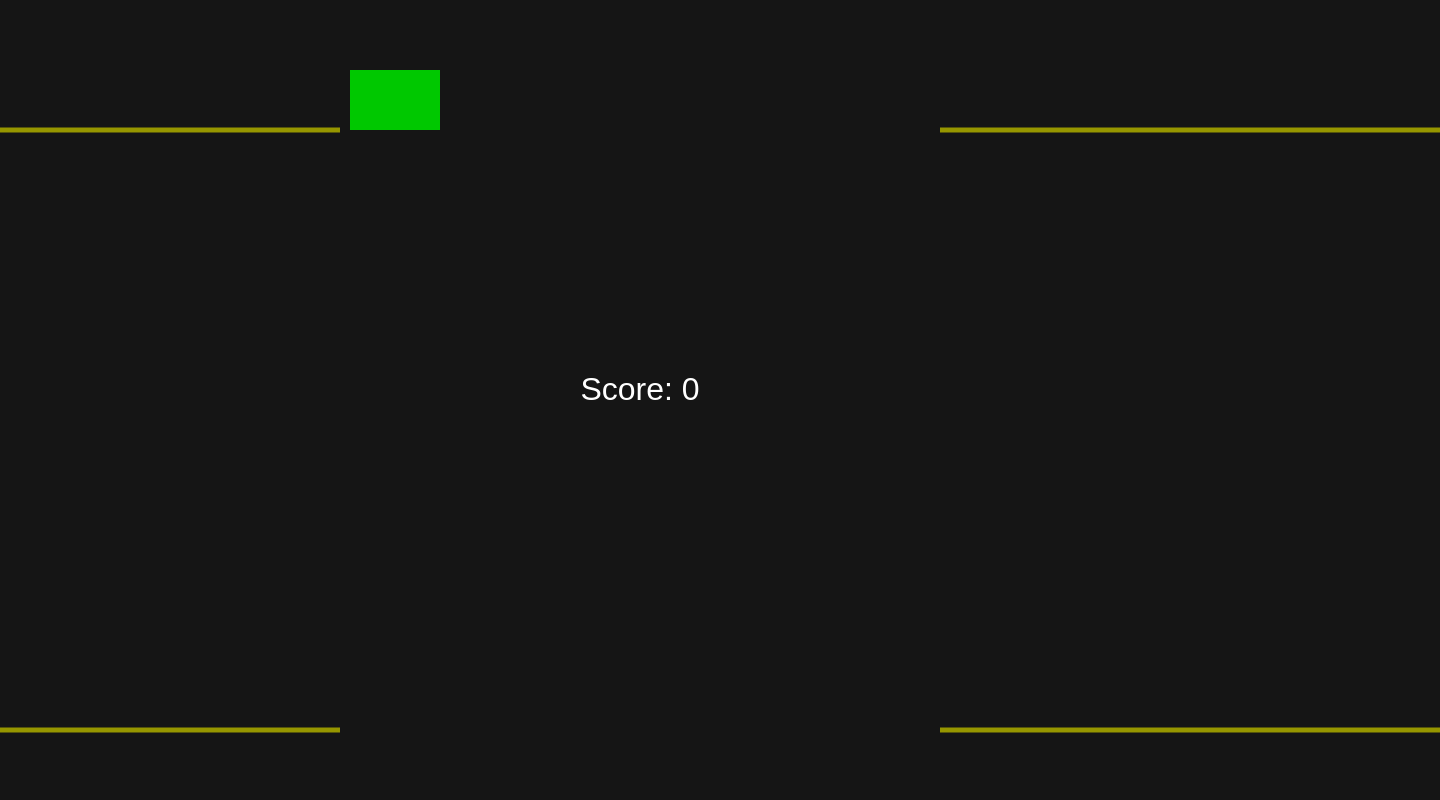
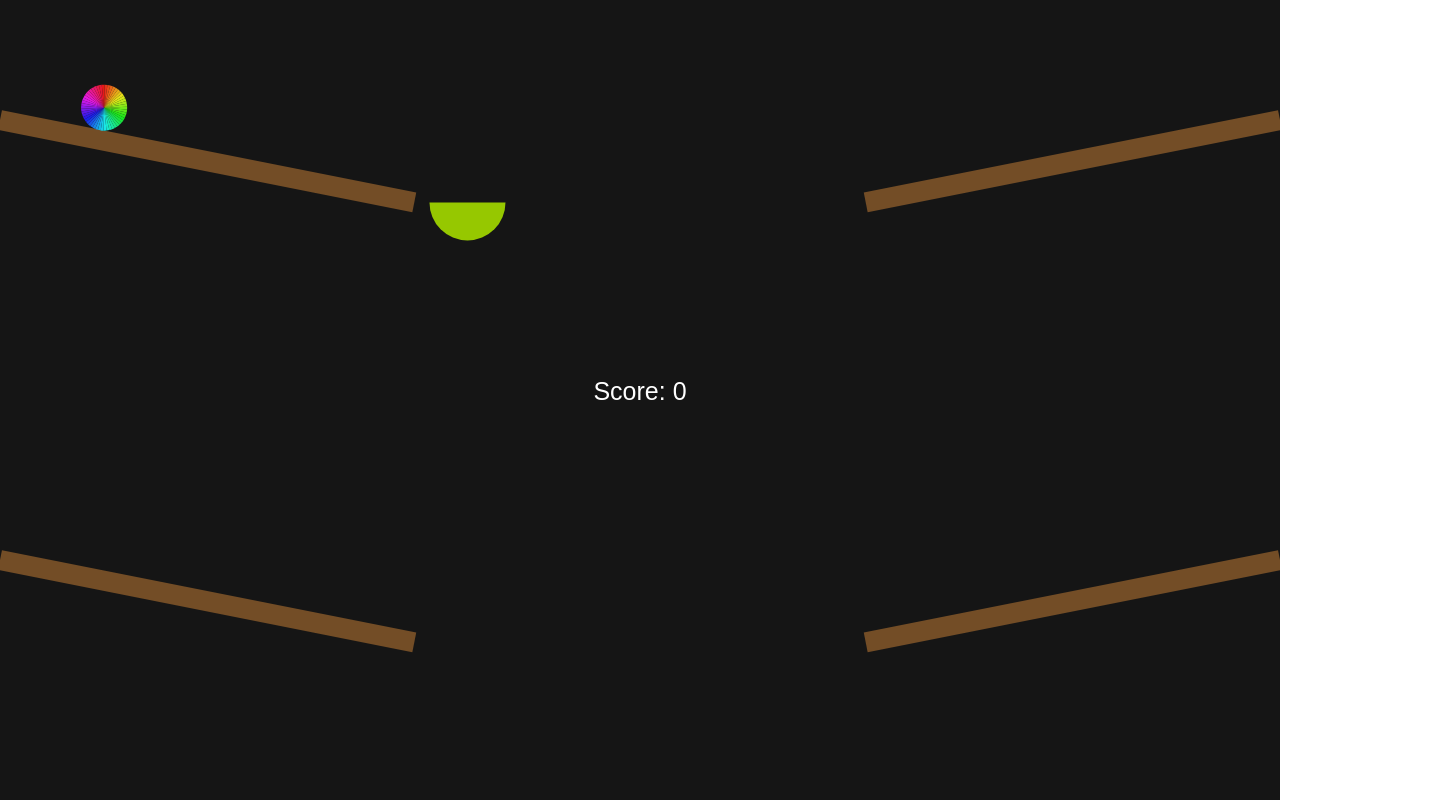
Before and after one commit to Yatchanek/Jajeczka, a plain HTML site: page index.html in a window 1280 px wide. Shown: the whole page, 1440 px wide, since content can reach past the window. Drawn offline with Linux system fonts and the light colour scheme.

Commit message:
Rotating balls, slopes, score, mouse control

```diff
--- a/index.html
+++ b/index.html
@@ -5,7 +5,7 @@
     <meta name="viewport" content="width=device-width, initial-scale=1.0">
     <link rel="stylesheet" href="style.css">
     <script src="script.js" defer></script>
-    <title>Document</title>
+    <title>Jajeczka</title>
 </head>
 <body>
     <canvas id="game"></canvas>
--- a/script.js
+++ b/script.js
@@ -5,29 +5,48 @@ const eggs = []
 let tickLength = 700
 let elapsedTime = 0
 let spawnInterval = 6
+let eggSpeed = Math.PI * 2
 let lastFrame = 0
 let ticks = 0
 let gameOver = false
 let score = 0
 let lastEgg = 0
 let preLastEgg = 1
-const moveDist = 100
+let mouseX = 0
+let mouseY = 0
+let w = gameWindow.width = window.innerWidth
+let h = gameWindow.height = window.innerHeight
+let eggSize = Math.max(w, h) * 0.018
+let slopeLength = w * 0.33
+let slopeAngle = Math.PI / 16
+let slopeWidth = 20
+let upper = h * 0.15
+let bottom = h * 0.70
 
 class Egg {
     constructor(pos) {
-        this.x = pos % 2 === 0 ? 30 - moveDist : gameWindow.width - 30 + moveDist
-        this.y = pos < 2 ? 100 : gameWindow.height - 100
-        this.r = 30
+        this.r = eggSize
+        this.x = pos % 2 === 0 ? 0 : w
+        this.y = pos < 2 ? upper - this.r - slopeWidth / 2 : bottom - this.r - slopeWidth / 2
         this.pos = pos
         this.dir = pos % 2 === 0 ? 1 : -1
         this.steps = 0
+        this.rotationSpeed = eggSpeed
+        this.angle = 0
+        this.interval = (Math.PI * 2) / 50
+        this.circ = this.r * Math.PI * 2
+        this.dist = 0
     }
 
-    update() {
+    update(delta) {
         if (!this.caught) {
-            this.steps++
-            this.x += moveDist * this.dir
-            if (this.steps === 6) {
+            this.angle += this.rotationSpeed * delta
+            let d = this.circ * (this.rotationSpeed * delta / (Math.PI * 2)) * this.dir
+            this.x += d * Math.cos(slopeAngle)
+            this.y += Math.abs(d) * Math.sin(slopeAngle)
+            this.dist += Math.abs(d)
+
+            if (this.dist >= slopeLength * 1.1) {
                 if (this.pos != player.pos) {
                     gameOver = true
                 }
@@ -36,6 +55,8 @@ class Egg {
                     score++
                     if (score > 0 && score % 10 === 0 && tickLength > 100) {
                         tickLength -=50
+                        eggSpeed += Math.PI * 0.075
+                        slopeAngle += Math.PI / 400
                     }
                     if (score > 0 && score % 25 === 0 && spawnInterval > 2) {
                         spawnInterval--
@@ -50,65 +71,87 @@ class Egg {
     }
 
     show() {
-        ctx.fillStyle = 'rgb(200, 0, 0)'
-        ctx.beginPath()
-        ctx.arc(this.x, this.y, this.r, 0, 2 * Math.PI)
-        ctx.fill()
+        let i = 0
+        ctx.strokeStyle = `rgb(${i}, 0, 0)`
+        ctx.lineWidth = 0
+            for(i = 0; i < 50; i++) {
+                ctx.fillStyle = `hsl(${360 * i / 50}, 80%, 50%)`
+                ctx.beginPath()
+                ctx.moveTo(this.x, this.y)
+                ctx.lineTo(this.x + this.r * Math.cos(i * this.interval + this.angle * this.dir), this.y + this.r * Math.sin(i * this.interval + this.angle * this.dir))
+                ctx.arc(this.x, this.y, this.r, i * this.interval + this.angle * this.dir, (i + 1) * this.interval + this.angle * this.dir)
+                ctx.moveTo(this.x + this.r * Math.cos((i+1) * this.interval + this.angle * this.dir), this.y + this.r * Math.sin((i+1) * this.interval + this.angle * this.dir))
+                ctx.lineTo(this.x, this.y)
+                ctx.closePath()
+                ctx.fill()
+            }
     }
 }
 
 class Player {
     constructor(x,y) {
-        this.w = 90
-        this.h = 60
+        this.w = Math.floor(Math.max(w, h) * 0.06)
+        this.h = Math.floor(Math.max(w, h) * 0.04)
         this.pos = 0
     }
 
     show() {
-        ctx.fillStyle = 'rgb(0, 200, 0)'
+        ctx.fillStyle = 'rgb(150, 200, 0)'
         switch(this.pos) {
             case 0:
-                this.x = 6 * moveDist - this.w
-                this.y = 100 - this.h / 2
+                this.x = slopeLength * Math.cos(slopeAngle) + this.w / 5
+                this.y = upper + slopeLength * Math.sin(slopeAngle)
             break
 
             case 1:
-                this.x = gameWindow.width - 6 * moveDist
-                this.y = 100 - this.h / 2
+                this.x = w - slopeLength * Math.cos(slopeAngle) - this.w * 1.2
+                this.y = upper + slopeLength * Math.sin(slopeAngle)
             break
 
             case 2:
-                this.x = 6 * moveDist - this.w
-                this.y = gameWindow.height - 100 - this.h / 2
+                this.x = slopeLength * Math.cos(slopeAngle) + this.w / 5
+                this.y = bottom + slopeLength * Math.sin(slopeAngle)
             break
 
             case 3:
-                this.x = gameWindow.width - 6 * moveDist
-                this.y = gameWindow.height - 100 - this.h / 2
+                this.x = w - slopeLength * Math.cos(slopeAngle) - this.w * 1.2
+                this.y = bottom + slopeLength * Math.sin(slopeAngle)
+                break
             break
         }
-        ctx.fillRect(this.x, this.y, this.w, this.h)
+        //ctx.fillRect(this.x, this.y, this.w, this.h)
+        ctx.beginPath()
+        ctx.arc(this.x + this.w / 2, this.y, this.w / 2, 0, Math.PI)
+        ctx.fill()
     }
 }
 
 function drawField() {
-    ctx.strokeStyle = 'rgb(150, 150, 0)'
-    ctx.lineWidth = 5
+    ctx.strokeStyle = 'rgb(115, 77, 38)'
+    ctx.lineWidth = slopeWidth
+
+    //Left up
     ctx.beginPath()
-    ctx.moveTo(0, 130)
-    ctx.lineTo(5 * moveDist, 130)
+    ctx.moveTo(0, upper)
+    ctx.lineTo(slopeLength * Math.cos(slopeAngle), upper + slopeLength * Math.sin(slopeAngle))
     ctx.stroke()
+
+    //Left Down
     ctx.beginPath()
-    ctx.moveTo(0, gameWindow.height - 70)
-    ctx.lineTo(5 * moveDist, gameWindow.height - 70)
+    ctx.moveTo(0, bottom)
+    ctx.lineTo(slopeLength * Math.cos(slopeAngle), bottom + slopeLength * Math.sin(slopeAngle))
     ctx.stroke()
+
+    //Right Up
     ctx.beginPath()
-    ctx.moveTo(gameWindow.width, 130)
-    ctx.lineTo(gameWindow.width - 5 * moveDist, 130)
+    ctx.moveTo(gameWindow.width, upper)
+    ctx.lineTo(gameWindow.width - slopeLength * Math.cos(slopeAngle), upper + slopeLength * Math.sin(slopeAngle))
     ctx.stroke()
+
+    //Right Down
     ctx.beginPath()
-    ctx.moveTo(gameWindow.width, gameWindow.height - 70)
-    ctx.lineTo(gameWindow.width - 5 * moveDist, gameWindow.height - 70)
+    ctx.moveTo(gameWindow.width, bottom)
+    ctx.lineTo(gameWindow.width - slopeLength * Math.cos(slopeAngle), bottom + slopeLength * Math.sin(slopeAngle))
     ctx.stroke()
 
     ctx.font = `${Math.floor(gameWindow.width * 0.02)}px Arial`
@@ -132,7 +175,38 @@ function spawnEgg() {
 
 function cls() {
     ctx.fillStyle = 'rgb(21, 21, 21)'
-    ctx.fillRect(0,0, 1600, 800)
+    ctx.fillRect(0,0, w, h)
+}
+
+function mouseInBounds(x1, y1, x2, y2) {
+    return (mouseX > x1 && mouseX < x2 && mouseY > y1 && mouseY < y2)
+}
+
+function handleClick(e) {
+    mouseX = e.pageX
+    mouseY = e.pageY
+
+    if (mouseInBounds(slopeLength * Math.cos(slopeAngle) + player.w / 5, upper + slopeLength * Math.sin(slopeAngle) ,
+    slopeLength * Math.cos(slopeAngle) + player.w * 1.2, upper + slopeLength * Math.sin(slopeAngle) + player.h * 1.2)) {
+        player.pos = 0
+    }
+
+
+    if (mouseInBounds(w - slopeLength * Math.cos(slopeAngle) - player.w * 1.2, upper + slopeLength * Math.sin(slopeAngle) ,
+    w - slopeLength * Math.cos(slopeAngle) - player.w / 5, upper + slopeLength * Math.sin(slopeAngle) + player.h * 1.2)) {
+        player.pos = 1
+    }
+
+    if (mouseInBounds(slopeLength * Math.cos(slopeAngle) + player.w / 5, bottom + slopeLength * Math.sin(slopeAngle) ,
+    slopeLength * Math.cos(slopeAngle) + player.w * 1.2, bottom + slopeLength * Math.sin(slopeAngle) + player.h * 1.2)) {
+        player.pos = 2
+    }
+
+    if (mouseInBounds(w - slopeLength * Math.cos(slopeAngle) - player.w * 1.2, bottom + slopeLength * Math.sin(slopeAngle) ,
+    w - slopeLength * Math.cos(slopeAngle) - player.w / 5, bottom + slopeLength * Math.sin(slopeAngle) + player.h * 1.2)) {
+        player.pos = 3
+    }
+
 }
 
 function handleKeyInput(e) {
@@ -160,32 +234,32 @@ function gameLoop(timestamp) {
     let delta = timestamp - lastFrame
     lastFrame = timestamp
     elapsedTime += delta
-    if (elapsedTime >= tickLength) {
-
+    for (let i = eggs.length - 1; i>=0; i--) {
+                 eggs[i].update(delta / 1000)
+                 if (eggs[i].expired) {
+                     eggs.splice(i, 1)
+                 }
+         }
+     if (elapsedTime >= tickLength) {
         elapsedTime = 0
         ticks++
         if (ticks % spawnInterval === 0) {
-            spawnEgg()
+             spawnEgg()
         }
-        for (let i = eggs.length - 1; i>=0; i--) {
-            eggs[i].update()
-            if (eggs[i].expired) {
-                eggs.splice(i, 1)
-            }
-        }
-    }
+     }
 
 
     drawField()
+    eggs.forEach(e => e.show())
     player.show()
-    eggs.forEach(e => e.show())
+
     if (!gameOver) requestAnimationFrame(gameLoop)
 
 }
 
 const player = new Player()
-gameWindow.width = 1600
-gameWindow.height = 800
+
 requestAnimationFrame(gameLoop)
 
 window.addEventListener('keyup', e => handleKeyInput(e))
+window.addEventListener('pointerdown', e => handleClick(e))
--- a/style.css
+++ b/style.css
@@ -9,6 +9,7 @@ body {
     justify-content: center;
     align-items: center;
     min-height: 100vh;
+    cursor: pointer;
 }
 
 canvas {
```
